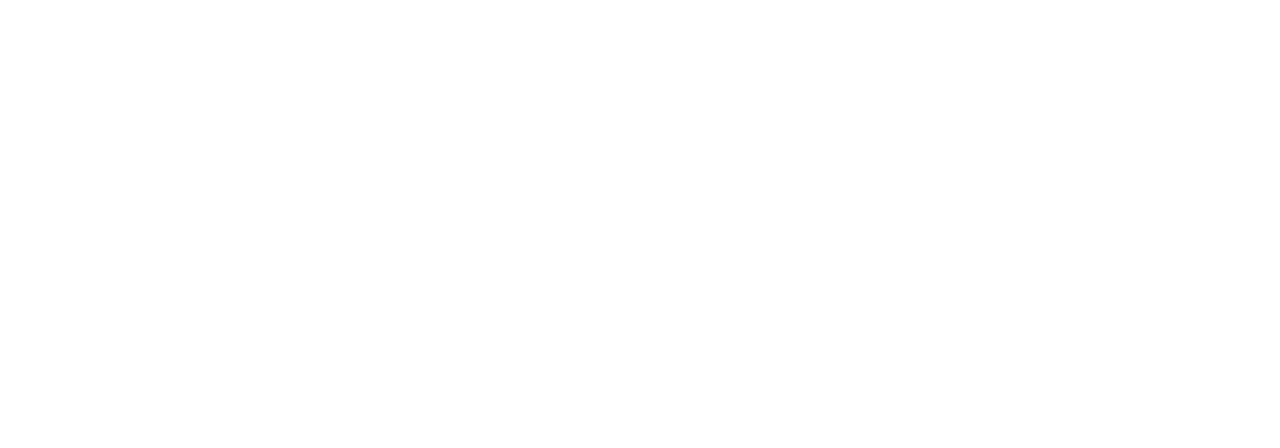
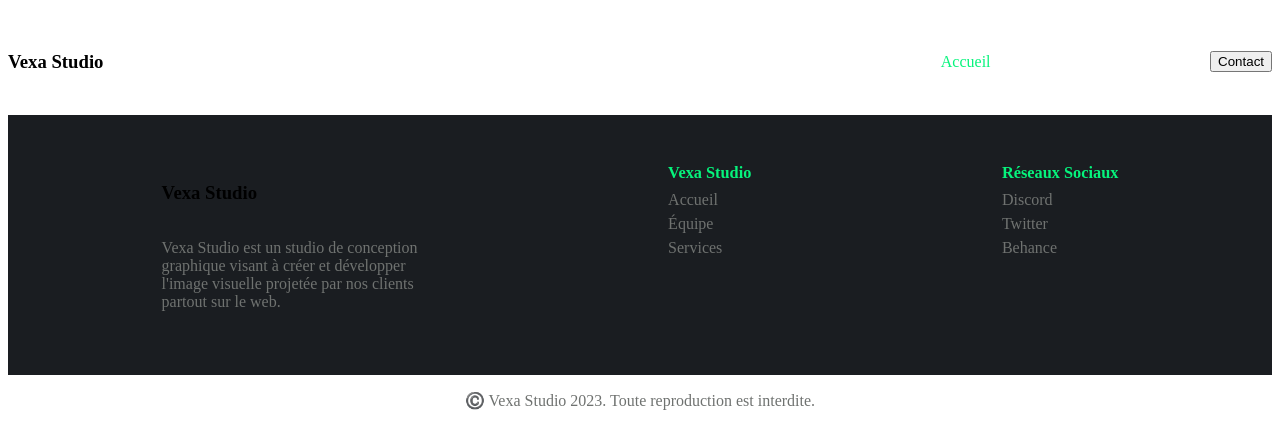
Before and after one commit to Pronicio/vexa-studio, a Nuxt app: page /team in a window 1280 px wide. Before the commit this address had no page. Shown: the top 448 px of the page. Built offline with nearby package versions, Linux system fonts and the light colour scheme.

Commit message:
🎨 Layout + scrollbar + links.

```diff
--- /dev/null
+++ b/assets/style/layouts/default.scss
@@ -0,0 +1,89 @@
+header {
+  display: flex;
+  flex-direction: row;
+  justify-content: space-between;
+  align-items: center;
+
+  padding: 1.5rem 0;
+
+  nav {
+    display: flex;
+    flex-direction: row;
+    align-items: center;
+
+    a {
+      color: #ffffff;
+      font-size: 1rem;
+      font-weight: 500;
+      text-decoration: none;
+
+      margin-right: 2.5rem;
+
+      &:last-child {
+        margin-right: 0;
+      }
+    }
+
+    #active {
+      color: #06F47C;
+    }
+
+    @media (max-width: 610px) {
+      display: none;
+    }
+  }
+}
+
+footer {
+  display: flex;
+  flex-direction: row;
+  justify-content: space-between;
+
+  background: #1A1D21;
+  padding: 3rem 12vw;
+
+  @media (max-width: 1150px) {
+    padding: 3rem 2rem;
+  }
+
+  @media (max-width: 500px) {
+    padding: 3rem 1rem;
+  }
+
+  .column {
+    display: flex;
+    flex-direction: column;
+
+    h5 {
+      color: #06F47C;
+      margin: 0 0 5px 0;
+      font-size: 1.02rem;
+    }
+
+    a {
+      color: #6F7270;
+      text-decoration: none;
+      margin: 3px 0;
+
+      &:hover {
+        color: #ffffff;
+      }
+    }
+
+    p {
+      color: #6F7270;
+    }
+  }
+}
+
+.copyright {
+  display: flex;
+  flex-direction: row;
+  justify-content: center;
+  align-items: center;
+
+  p {
+    color: #6F7270;
+    margin: 1rem;
+  }
+}
--- a/assets/style/pages/home.scss
+++ b/assets/style/pages/home.scss
@@ -1,39 +1,3 @@
-header {
-  display: flex;
-  flex-direction: row;
-  justify-content: space-between;
-  align-items: center;
-
-  padding: 1.5rem 0;
-
-  nav {
-    display: flex;
-    flex-direction: row;
-    align-items: center;
-
-    a {
-      color: #ffffff;
-      font-size: 1rem;
-      font-weight: 500;
-      text-decoration: none;
-
-      margin-right: 2.5rem;
-
-      &:last-child {
-        margin-right: 0;
-      }
-    }
-
-    #active {
-      color: #06F47C;
-    }
-
-    @media (max-width: 610px) {
-      display: none;
-    }
-  }
-}
-
 main {
 
   #home {
@@ -264,57 +228,3 @@
     }
   }
 }
-
-footer {
-  display: flex;
-  flex-direction: row;
-  justify-content: space-between;
-
-  background: #1A1D21;
-  padding: 3rem 12vw;
-
-  @media (max-width: 1150px) {
-    padding: 3rem 2rem;
-  }
-
-  @media (max-width: 500px) {
-    padding: 3rem 1rem;
-  }
-
-  .column {
-    display: flex;
-    flex-direction: column;
-
-    h5 {
-      color: #06F47C;
-      margin: 0 0 5px 0;
-      font-size: 1.02rem;
-    }
-
-    a {
-      color: #6F7270;
-      text-decoration: none;
-      margin: 3px 0;
-
-      &:hover {
-        color: #ffffff;
-      }
-    }
-
-    p {
-      color: #6F7270;
-    }
-  }
-}
-
-.copyright {
-  display: flex;
-  flex-direction: row;
-  justify-content: center;
-  align-items: center;
-
-  p {
-    color: #6F7270;
-    margin: 1rem;
-  }
-}
--- a/assets/style/style.scss
+++ b/assets/style/style.scss
@@ -59,3 +59,17 @@
     color: #ffffff;
   }
 }
+
+::-webkit-scrollbar {
+  height: 3px;
+  width: 7px;
+}
+
+::-webkit-scrollbar-thumb {
+  background: #06f47c;
+  border-radius: 4px;
+}
+
+::-webkit-scrollbar-track {
+  background: transparent;
+}
--- /dev/null
+++ b/layouts/default.vue
@@ -0,0 +1,50 @@
+<template>
+    <header>
+        <div class="brand">
+            <div class="logo"></div>
+            <h3>Vexa Studio</h3>
+        </div>
+        <nav>
+            <NuxtLink to="/" id="active">Accueil</NuxtLink>
+            <NuxtLink to="/team">Équipe</NuxtLink>
+            <NuxtLink to="/services">Services</NuxtLink>
+            <button>Contact</button>
+        </nav>
+    </header>
+    <slot/>
+    <footer>
+        <div class="column">
+            <div class="brand">
+                <div class="logo"></div>
+                <h3>Vexa Studio</h3>
+            </div>
+            <p>
+                Vexa Studio est un studio de conception<br>
+                graphique visant à créer et développer<br>
+                l'image visuelle projetée par nos clients<br>
+                partout sur le web.
+            </p>
+        </div>
+        <div class="column">
+            <h5>Vexa Studio</h5>
+            <NuxtLink to="/">Accueil</NuxtLink>
+            <NuxtLink to="/team">Équipe</NuxtLink>
+            <NuxtLink to="/services">Services</NuxtLink>
+        </div>
+        <div class="column">
+            <h5>Réseaux Sociaux</h5>
+            <a href="#">Discord</a>
+            <a href="#">Twitter</a>
+            <a href="#">Behance</a>
+        </div>
+    </footer>
+    <div class="copyright">
+        <p>©️ Vexa Studio 2023. Toute reproduction est interdite.</p>
+    </div>
+</template>
+
+<style scoped lang="scss">
+@import "assets/style/layouts/default.scss";
+</style>
+<script setup lang="ts">
+</script>
--- a/pages/index.vue
+++ b/pages/index.vue
@@ -1,16 +1,4 @@
 <template>
-    <header>
-        <div class="brand">
-            <div class="logo"></div>
-            <h3>Vexa Studio</h3>
-        </div>
-        <nav>
-            <a href="#" id="active">Accueil</a>
-            <a href="#">Équipe</a>
-            <a href="#">Services</a>
-            <button>Contact</button>
-        </nav>
-    </header>
     <main>
         <section id="home">
             <div class="title">
@@ -136,35 +124,6 @@
             </div>
         </section>
     </main>
-    <footer>
-        <div class="column">
-            <div class="brand">
-                <div class="logo"></div>
-                <h3>Vexa Studio</h3>
-            </div>
-            <p>
-                Vexa Studio est un studio de conception<br>
-                graphique visant à créer et développer<br>
-                l'image visuelle projetée par nos clients<br>
-                partout sur le web.
-            </p>
-        </div>
-        <div class="column">
-            <h5>Vexa Studio</h5>
-            <a href="#">Accueil</a>
-            <a href="#">Équipe</a>
-            <a href="#">Services</a>
-        </div>
-        <div class="column">
-            <h5>Réseaux Sociaux</h5>
-            <a href="#">Discord</a>
-            <a href="#">Twitter</a>
-            <a href="#">Behance</a>
-        </div>
-    </footer>
-    <div class="copyright">
-        <p>©️ Vexa Studio 2023. Toute reproduction est interdite.</p>
-    </div>
 </template>
 
 <style lang="scss">
@@ -174,5 +133,3 @@
 <style scoped lang="scss">
 @import "assets/style/pages/home.scss";
 </style>
-<script setup lang="ts">
-</script>
--- /dev/null
+++ b/pages/team.vue
@@ -0,0 +1,7 @@
+<template>
+
+</template>
+
+<style scoped lang="scss">
+@import "assets/style/pages/team.scss";
+</style>
```
Also changed, not shown: assets/style/pages/team.scss (added).
